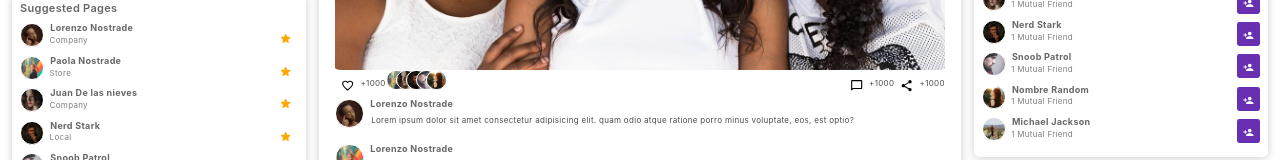
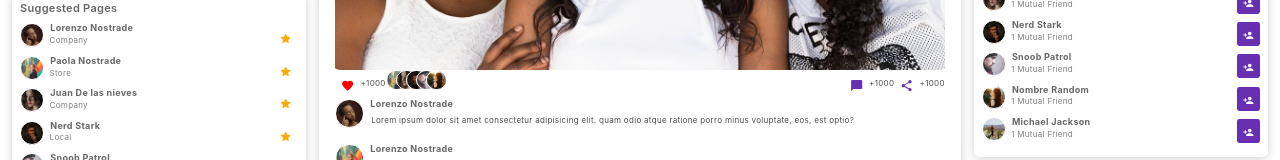
Before and after one commit to YamiKawa1/Inteligente, a React (Create React App) app: page / in a window 1280 px wide. Shown: the part 608-768 px from the top of the page. Built offline with nearby package versions, Linux system fonts and the light colour scheme.

Commit message:
Prueba finalizada

```diff
--- a/src/components/common/IconNumber.jsx
+++ b/src/components/common/IconNumber.jsx
@@ -1,10 +1,11 @@
 import React from 'react'
 import './common.css'
+import IconButton from './icon/IconButton'
 
 export default function IconNumber(props) {
   return (
     <div className='d-flex'>
-        <button className='NotButton'><span className='Smallsvg'>{props.icon}</span></button>
+        <IconButton active={props.active} iconActive={props.iconActive} iconInactive={props.iconInactive} color={props.color}/>
         <p className='NumberAfterIcon'>{props.text}{props.number}</p>
     </div>
   )
--- a/src/components/layouts/Post/Post.jsx
+++ b/src/components/layouts/Post/Post.jsx
@@ -10,6 +10,7 @@ import POST1 from '../../../assets/img/POST1.jpg'
 import '../layouts.css'
 import FavoriteRoundedIcon from '@mui/icons-material/FavoriteRounded';
 import ChatBubbleOutlineRoundedIcon from '@mui/icons-material/ChatBubbleOutlineRounded';
+import ChatBubbleRoundedIcon from '@mui/icons-material/ChatBubbleRounded';
 import ShareRoundedIcon from '@mui/icons-material/ShareRounded';
 import FavoriteBorderRoundedIcon from '@mui/icons-material/FavoriteBorderRounded';
 
@@ -24,11 +25,11 @@ export default function Post() {
       <PostImage image={POST1}/>
 
         <div className='d-flex'>
-        <IconNumber icon={<FavoriteBorderRoundedIcon/>} text='+' number={1000}/>
+        <IconNumber active={true} iconActive={<FavoriteRoundedIcon/>} iconInactive={<FavoriteBorderRoundedIcon/>} color='red' text='+' number={1000}/>
         <PhotoGroup/>
         <div className='ms-auto d-flex'>
-          <IconNumber icon={<ChatBubbleOutlineRoundedIcon/>} text='+' number={1000}/>
-          <IconNumber icon={<ShareRoundedIcon/>} text='+' number={1000}/>
+          <IconNumber active={true} iconActive={<ChatBubbleRoundedIcon/>} iconInactive={<ChatBubbleOutlineRoundedIcon/>} color='#692FB3' text='+' number={1000}/>
+          <IconNumber active={true} iconActive={<ShareRoundedIcon/>} iconInactive={<ShareRoundedIcon/>} color='#692FB3' text='+' number={1000}/>
         </div>
 
       </div>
```
